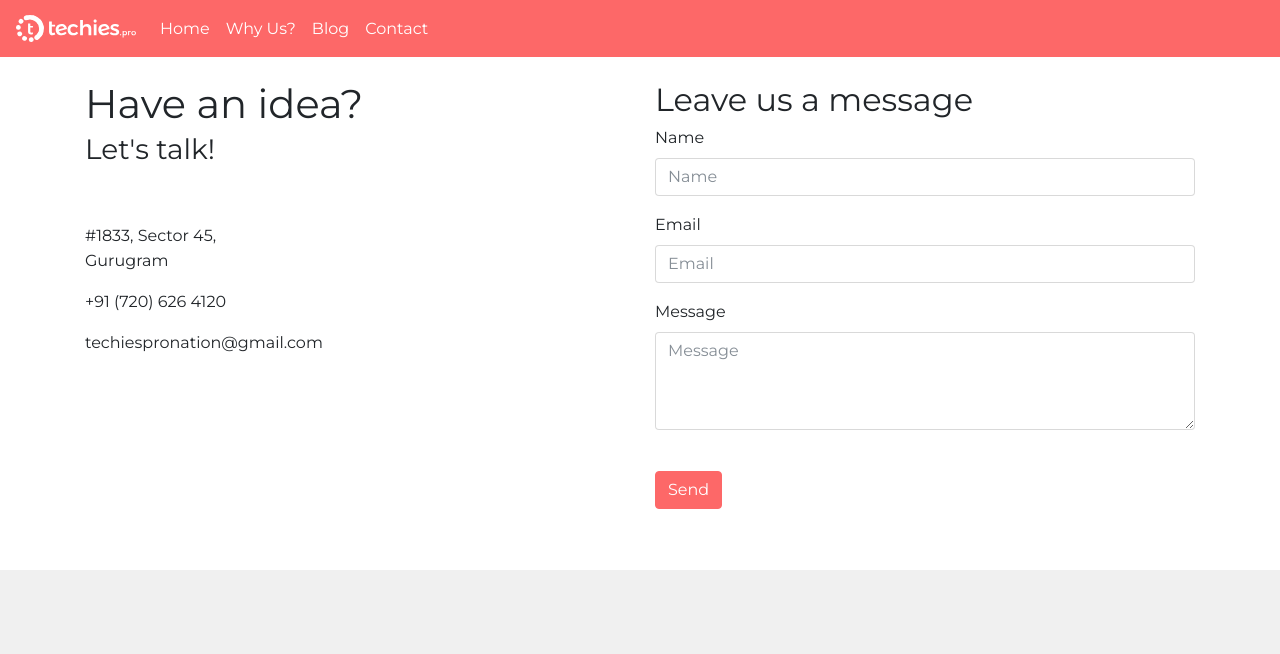
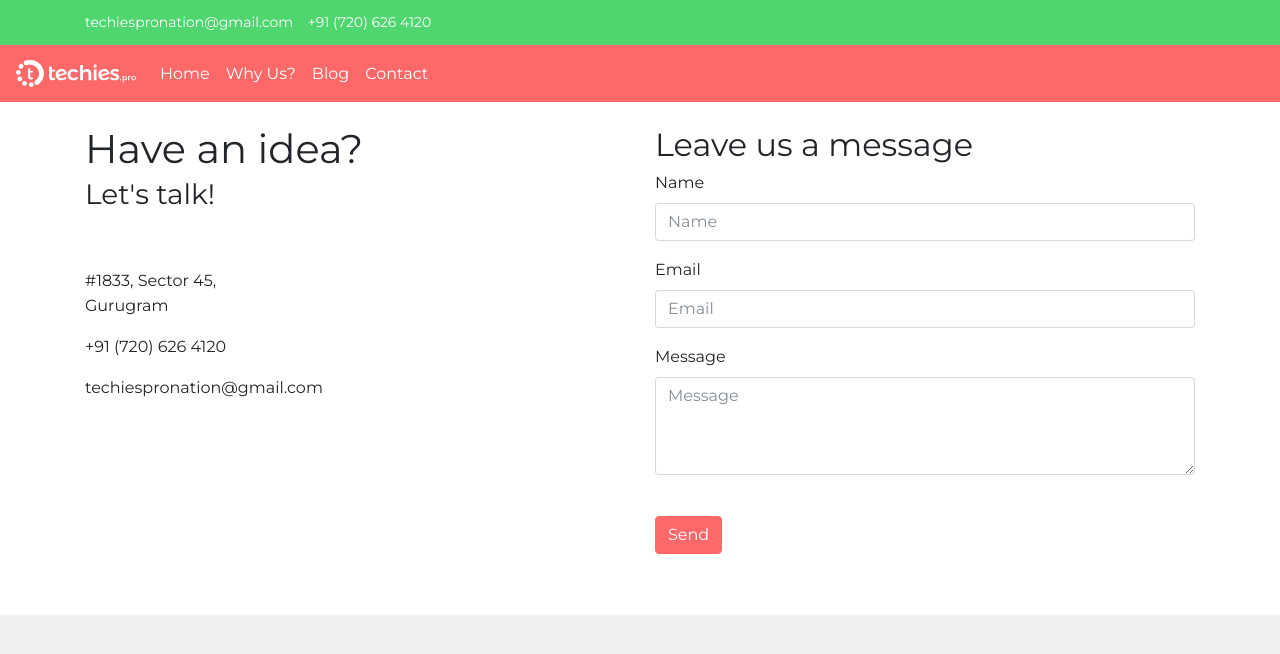
Before and after one commit to heyarviind/techies.pro, a plain HTML site: page contact.html in a window 1280 px wide. Drawn offline with nearby package versions, Linux system fonts and the light colour scheme.

Commit message:
added contact information above header

```diff
--- a/contact.html
+++ b/contact.html
@@ -28,6 +28,9 @@
   </head>
   <body>
     <!-- Header Content -->
+    <div class="contact-top sticky-top">
+      <div class="container">techiespronation@gmail.com&nbsp;&nbsp;&nbsp;&nbsp;+91 (720) 626 4120</div>
+    </div>
     <nav class="navbar navbar-expand-lg navbar-light sticky-top">
       <a class="navbar-brand" href="#"><img src="img/logo.svg" width="120px" alt="Techies.pro"></a>
       <button class="navbar-toggler" type="button" data-toggle="collapse" data-target="#navbarSupportedContent" aria-controls="navbarSupportedContent"
--- a/css/style.css
+++ b/css/style.css
@@ -110,3 +110,10 @@ footer{
   padding: 10px;
   height: 100px;
 }
+
+.contact-top{
+  background-color: #4fd66f;
+  color: #fff;
+  padding: 10px;
+  font-size: 14px;
+}
```
